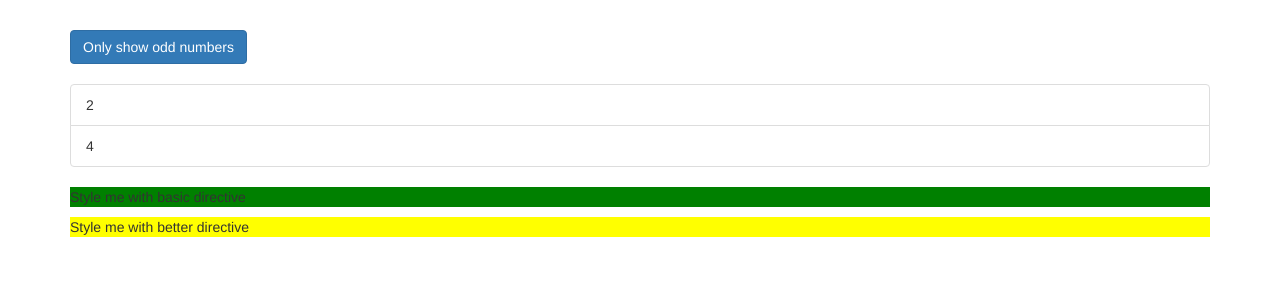
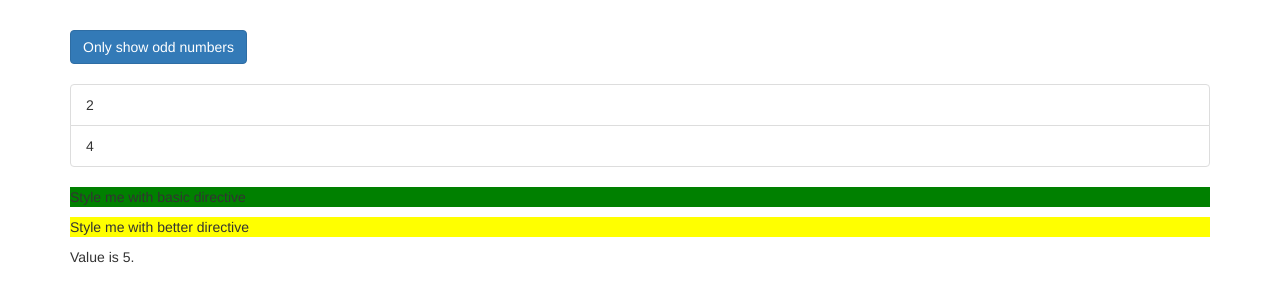
Before and after one commit to abhinawtiwari/directives-start-oddEvenToggler, an Angular app: page / in a window 1280 px wide. Shown: the top 302 px of the page. Built offline with nearby package versions, Linux system fonts and the light colour scheme.

Commit message:
ngSwitch directive.

```diff
--- a/src/app/app.component.html
+++ b/src/app/app.component.html
@@ -39,6 +39,12 @@
       <!-- <ng-template [ngIf]="onlyOdd">
         <p>Only odd</p>
       </ng-template> -->
+      <div [ngSwitch]="value">
+        <p *ngSwitchCase="5">Value is 5.</p>
+        <p *ngSwitchCase="10">Value is 10.</p>
+        <p *ngSwitchCase="100">Value is 100.</p>
+        <p *ngSwitchDefault>Value is Default.</p>
+      </div>
     </div>
   </div>
 </div>
--- a/src/app/app.component.ts
+++ b/src/app/app.component.ts
@@ -10,4 +10,5 @@
   oddNumbers = [1, 3, 5];
   evenNumbers = [2, 4];
   onlyOdd = false;
+  value = 5;
 }
```
